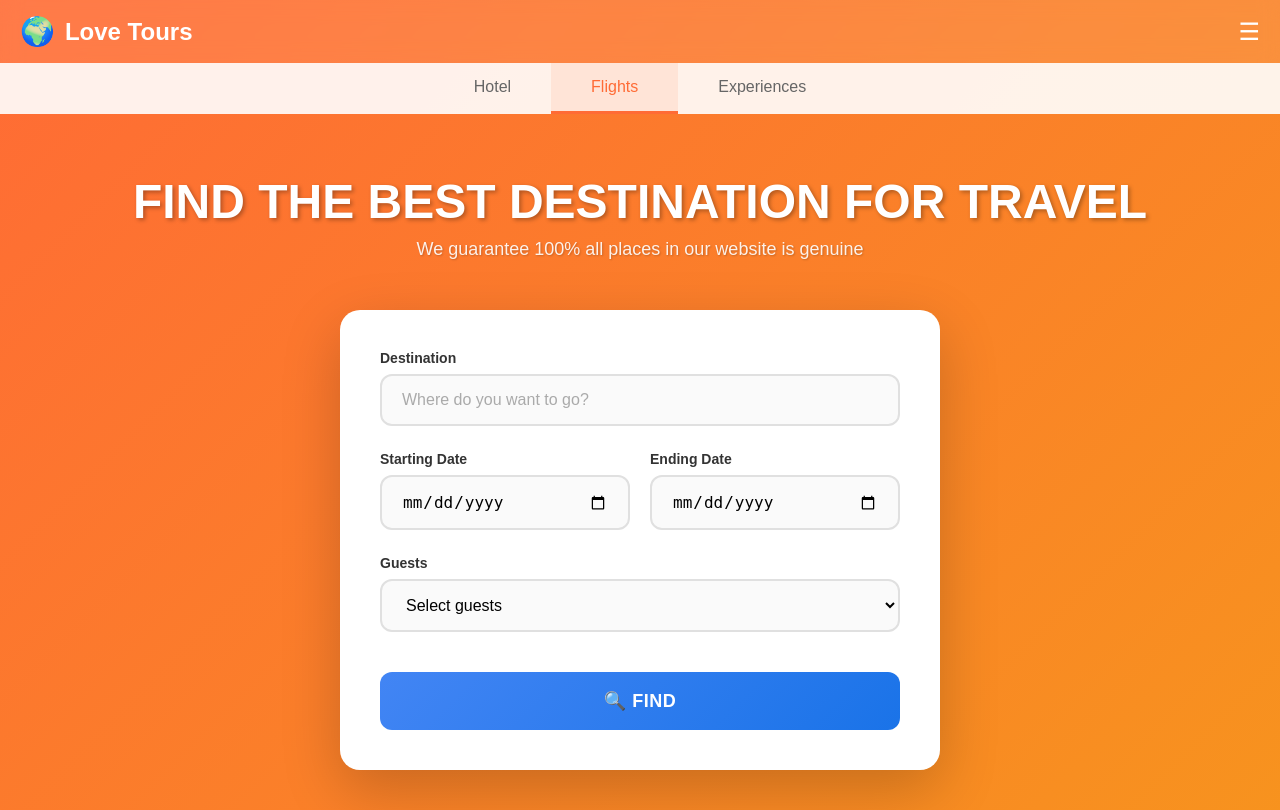
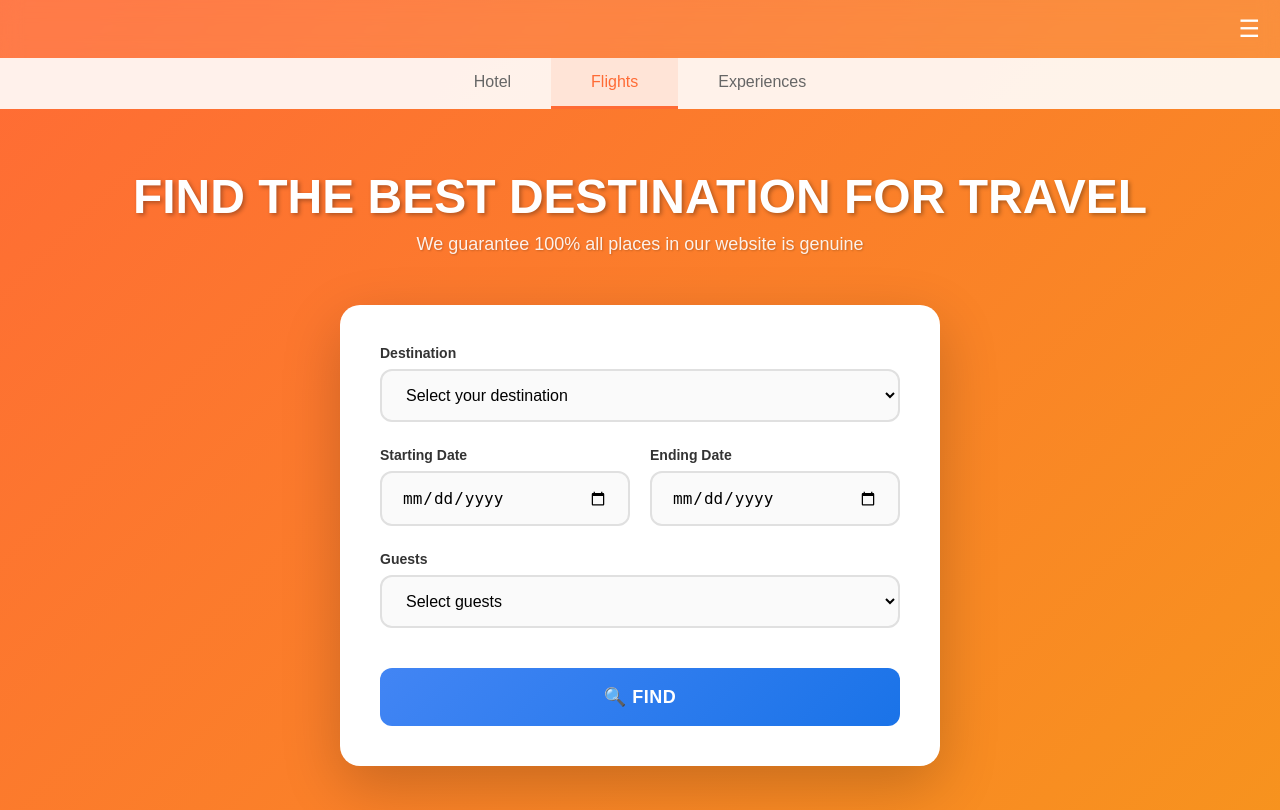
Before and after one commit to Vikasitha444/MyEpicStaysDemo_Day-11, a Django app: page / in a window 1280 px wide. Shown: the top 810 px of the page. Run offline with Django 5.2, Linux system fonts and the light colour scheme; tables that the repository leaves empty hold one stand-in row (values such as "Sample post").

Commit message:
"Home.html" පිටුවේ, Database එකේ තියෙන දිස්ත්‍රික්ක විතරක්, Dropdown එකකින් Select කරන්න පුළුවන් වෙන විදිහට හැදුවා

```diff
--- a/Read me.txt
+++ b/Read me.txt
@@ -7,3 +7,6 @@
 Template එකක Loop එකක් ඇතුලේ තව Loop එකක data display කරන  විදිහ ඉගෙන ගත්තා.
 
 User Interface එකයි, Backend එකයි අතරේ කොහොමද, proper විදිහට, Data හුවමාරු කරන්නේ කියලා දැනගත්තා.
+
+
+Images Display කරන විදිහ දැනගත්තා
--- a/hotel_booking/all_bookings_and_registrations/templates/home.html
+++ b/hotel_booking/all_bookings_and_registrations/templates/home.html
@@ -218,9 +218,7 @@
 <body>
     <!-- Header -->
     <header class="header">
-        <div class="logo">
-            Love Tours
-        </div>
+        <img src="" alt="">
         <div class="menu-icon">☰</div>
     </header>
 
@@ -242,7 +240,12 @@
             {% csrf_token %}
                 <div class="form-group">
                     <label class="form-label">Destination</label>
-                    <input type="text" name="destination" class="form-input" placeholder="Where do you want to go?" required>
+                    <select name="destination" class="form-input" required>
+                        <option value="">Select your destination</option>
+                        {% for s in all_districts %}
+                            <option value="{{ s.districtid.titile }}">{{ s.districtid.title }}</option>
+                        {% endfor %}
+                    </select>
                 </div>
 
                 <div class="date-row">
--- a/hotel_booking/all_bookings_and_registrations/views.py
+++ b/hotel_booking/all_bookings_and_registrations/views.py
@@ -19,7 +19,11 @@
 
 
 def home(request):
-  return render(request, 'home.html')
+  all_districts = Property.objects.select_related('districtid').all()
+  context = {
+      'all_districts': all_districts
+  }
+  return render(request, 'home.html',context)
 
 
 
```
Also changed, not shown: hotel_booking/all_bookings_and_registrations/templates/results.html (+7 -6 lines).
